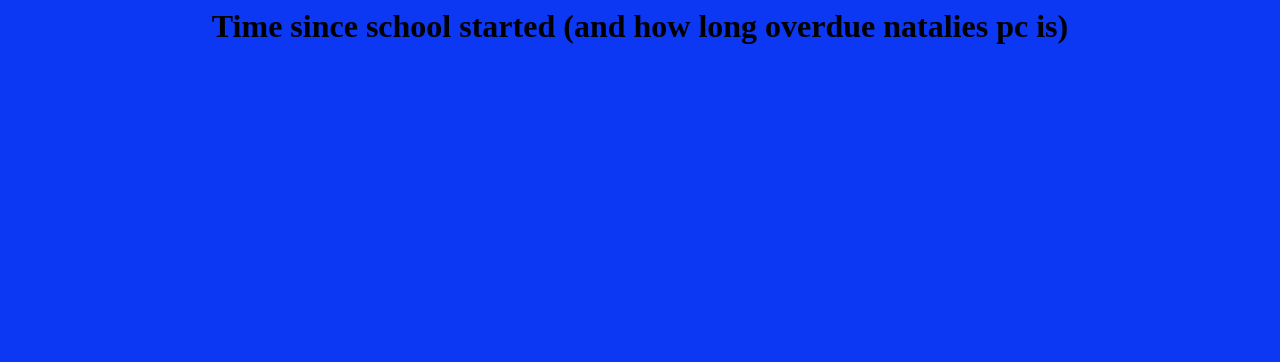
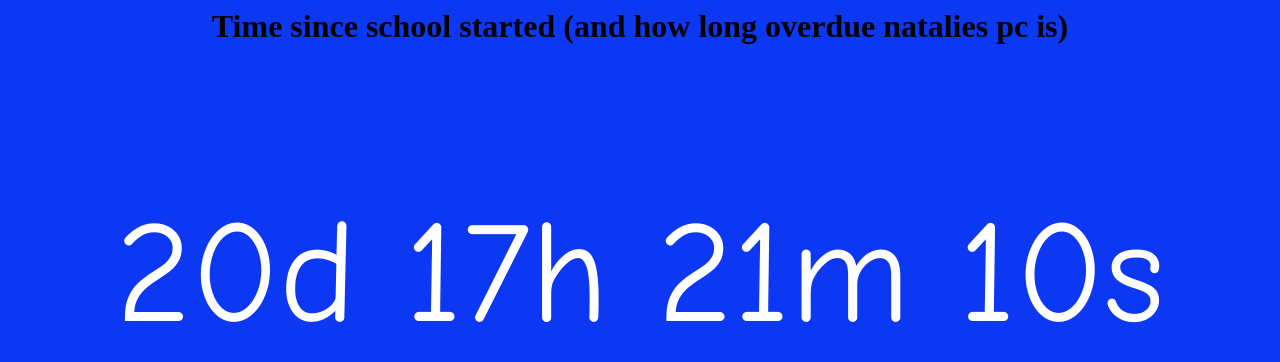
Before and after one commit to CLRPain2/CLRPain2.github.io, a plain HTML site: page index.html in a window 1280 px wide. Drawn offline with Linux system fonts and the light colour scheme.

Commit message:
Update index.html

```diff
--- a/index.html
+++ b/index.html
@@ -16,10 +16,10 @@ var x = setInterval(function() {
   var distance = countDownDate - now;
 
   // Time calculations for days, hours, minutes and seconds
-  var days = abs(Math.floor(distance / (1000 * 60 * 60 * 24)));
-  var hours = abs(Math.floor((distance % (1000 * 60 * 60 * 24)) / (1000 * 60 * 60)));
-  var minutes = abs(Math.floor((distance % (1000 * 60 * 60)) / (1000 * 60)));
-  var seconds = abs(Math.floor((distance % (1000 * 60)) / 1000));
+  var days = -Math.floor(distance / (1000 * 60 * 60 * 24));
+  var hours = -Math.floor((distance % (1000 * 60 * 60 * 24)) / (1000 * 60 * 60));
+  var minutes = -Math.floor((distance % (1000 * 60 * 60)) / (1000 * 60));
+  var seconds = -Math.floor((distance % (1000 * 60)) / 1000);
 
   // Display the result in the element with id="demo"
   document.getElementById("demo").innerHTML = days + "d " + hours + "h "
```
